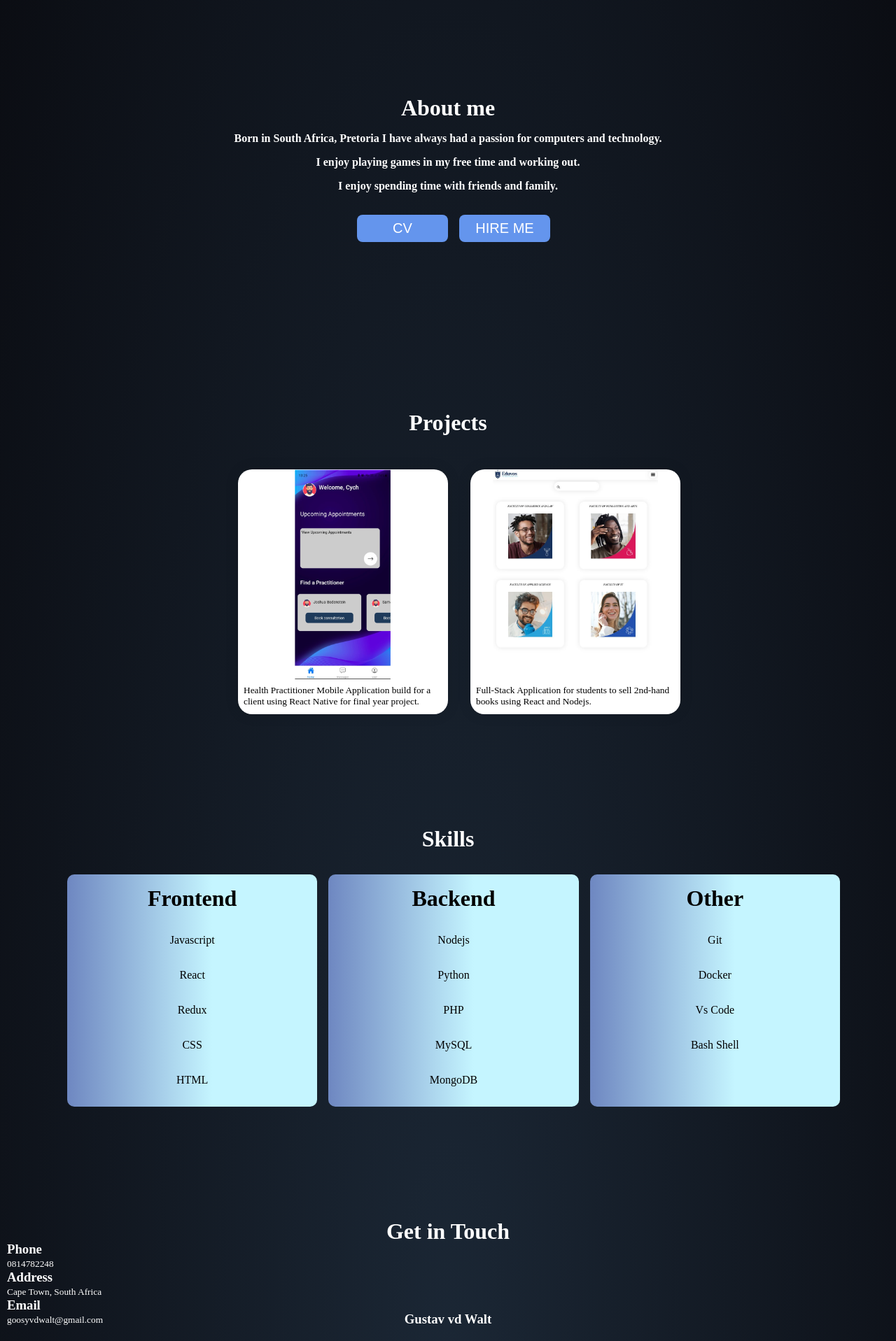
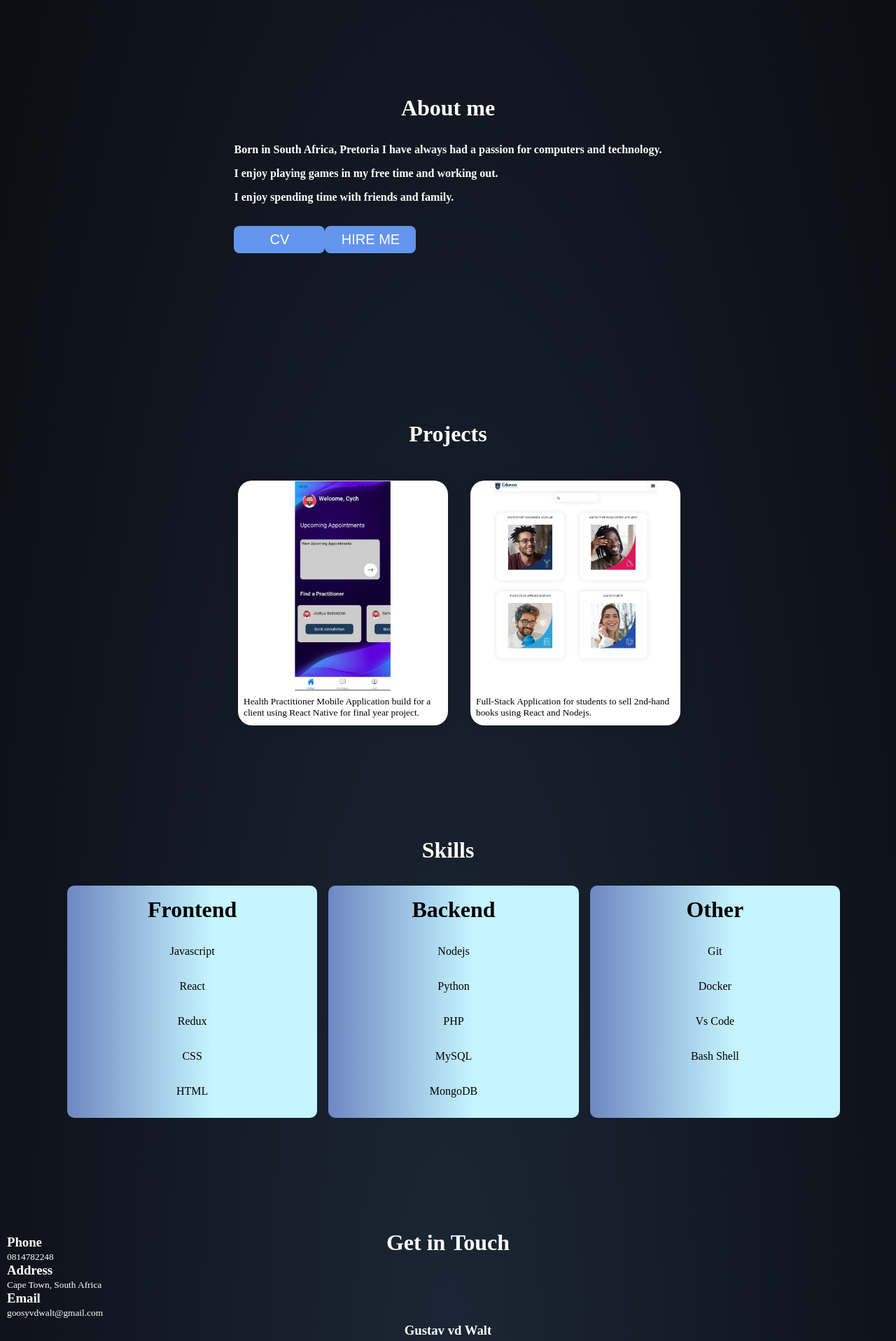
Before and after one commit to gustavvdwalt17/Personal-Portfolio-Website, a React (Create React App) app: page / in a window 1280 px wide. Shown: the part 560-2477 px from the top of the page at 70% size. Built offline with nearby package versions, Linux system fonts and the light colour scheme.

Commit message:
reduced size

```diff
--- a/src/components/About/About.jsx
+++ b/src/components/About/About.jsx
@@ -9,8 +9,12 @@ const cvfile = 'http://localhost:3000/'
 const About = () => {
   const [isOpen,setIsOpen] = useState(false)
   return (
-    <div>
-      <h1 className='app__flex'>About me</h1>
+
+
+<div className='app__flex-col'>
+      <h1 className='text__heading' >About me</h1>
+
+
       <motion.div
      animate={{ opacity: [0 ,1], y: [100, 0] }}
       exit={{opacity: [1,0]}}
@@ -24,6 +28,8 @@ transition={{ duration: .6 }}
       <Modal  closeModal={setIsOpen} />
     )} */}
 
+
+
       <h4>Born in South Africa, Pretoria I have always had a passion for computers and technology.</h4>
     <h4>I enjoy playing games in my free time and working out.</h4>
     <h4>I enjoy spending time with friends and family.</h4>
@@ -34,6 +40,9 @@ onClick={()=>setIsOpen(true)}
          whileHover={{scale:1.1}}
         whileTap={{scale:0.9}}
     className='btn'><a   href="./my_cv_copy.pdf" download="./my_cv_copy.pdf">Resume</a></motion.button> */}
+
+
+<div className='about__me-btn'>
 <button className='btn'>
  <a href={cv} download="Resume">Cv</a>
 </button>
@@ -42,8 +51,10 @@ onClick={()=>setIsOpen(true)}
     <button className='btn'>
 
       <a className='a-tag' href='#contact'>Hire me</a></button>
+      </div>
   </motion.div>
     </div>
+
   )
 }
 
--- a/src/components/About/About.scss
+++ b/src/components/About/About.scss
@@ -5,7 +5,7 @@
 border: none;
 width: 130px;
 border-radius: 8px;
-margin-left: 1rem;
+// margin-left: 1rem;
 color:white;
 cursor: pointer;
 padding: .5rem;
@@ -26,7 +26,6 @@ h1{
 }
 
 .about__info{
-    text-align: center;
 
 //    @media screen and () {
 
@@ -70,8 +69,8 @@ h4{
     width: 150px;
 }
 .btn{
-    margin-right: 5rem !important;
-    margin-left: 0rem;
+    // margin-right: 5rem !important;
+    // margin-left: 0rem;
 }
 
  }
@@ -80,3 +79,15 @@ h4{
                 color: white !important;
 
  }
+
+ .text__center{
+align-items: center;
+ }
+
+ .about__me-btn{
+//    margin-left: 3rem;
+ }
+
+ .text__heading{
+    text-align: center;
+ }
--- a/src/components/Contact/Contact.jsx
+++ b/src/components/Contact/Contact.jsx
@@ -20,8 +20,8 @@ const Contact = () => {
       });
   }
   return (
-    <div>
-        <h1 className='app__flex contact__header'>Get in Touch</h1>
+    <div className='app__flex' >
+        <h1 className='app__flex'>Get in Touch</h1>
 
         <div className='app__flex'>
 
```
